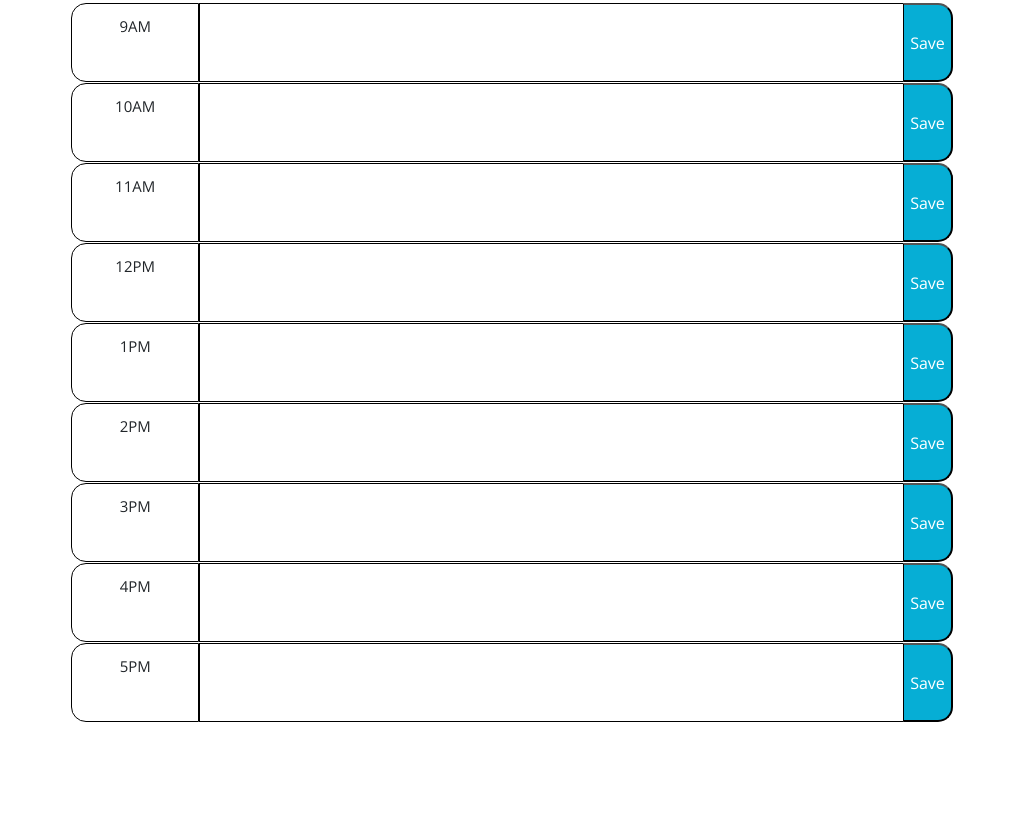
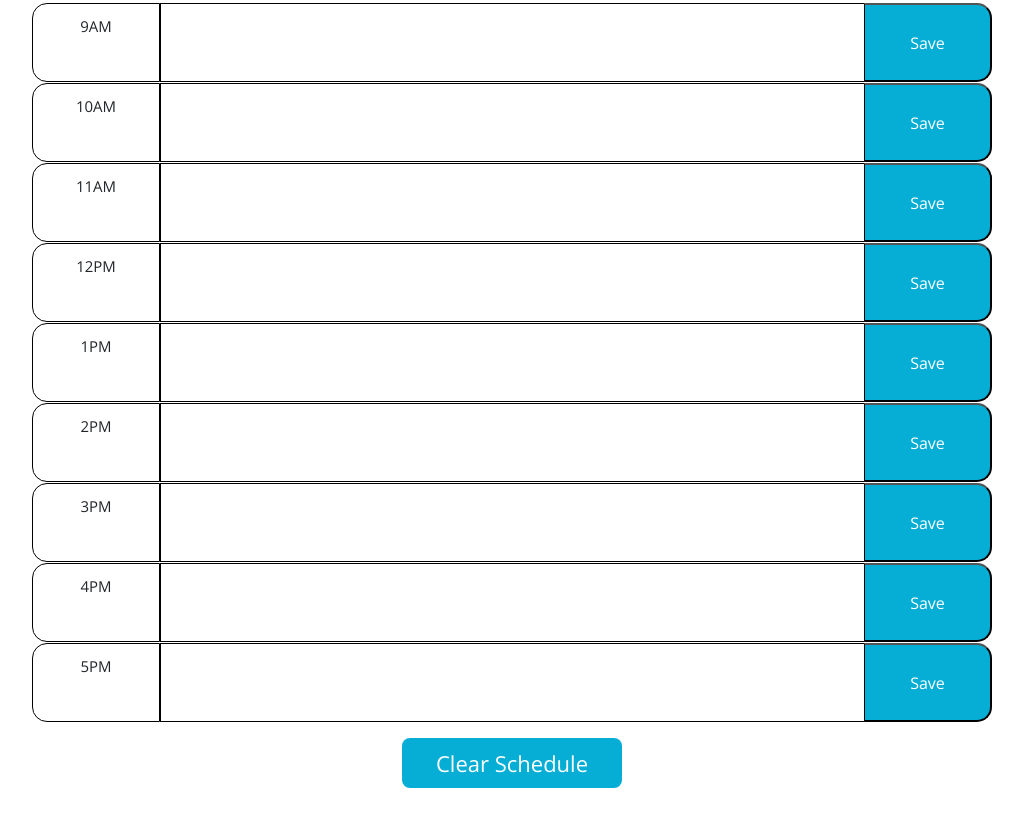
Before and after one commit to Isaias2020/WorkDayScheduler, a plain HTML site: page index.html in a window 1280 px wide. Shown: the part 334-1154 px from the top of the page, without its empty margins (128-1151 px from the left). Before the commit the page ends 1056 px from the top, so only its background shows below. Drawn offline with nearby package versions, Linux system fonts and the light colour scheme.

Commit message:
added clear button at bottom of schedule

```diff
--- a/index.html
+++ b/index.html
@@ -85,6 +85,10 @@
     </div>
   </div>
 
+  <br>
+  <button id="clear" class="clearBtn clearBtn:Hover">Clear Schedule</button>
+  <br><br>
+
   <script src="https://code.jquery.com/jquery-3.4.1.min.js"></script>
   <script src="https://cdnjs.cloudflare.com/ajax/libs/moment.js/2.24.0/moment.min.js"></script>
   <script src="script.js" type="text/javascript"></script>
--- a/style.css
+++ b/style.css
@@ -78,6 +78,7 @@ textarea{
   border-bottom-right-radius: 15px;
   background-color: #06AED5;
   color: white;
+  width: 10vw;
 }
 
 .saveBtn i:hover {
@@ -88,3 +89,20 @@ textarea{
 .container {
   float: center;
 }
+
+.clearBtn {
+  float: center;
+  border: none;
+  background-color: #06AED5;
+  border-radius: 8px;
+  box-shadow: rgba(0, 0, 0, 0.1) 0px 1px 6px 0px rgba(0, 0, 0, 0.2) 0px 1px 1px
+  0px;
+  color: white;
+  display: flex;
+  font-size: 22px;
+  line-height: 22px;
+  margin: auto;
+  padding: 14px 34px;
+  text-align: center;
+  cursor: pointer;
+}
```
